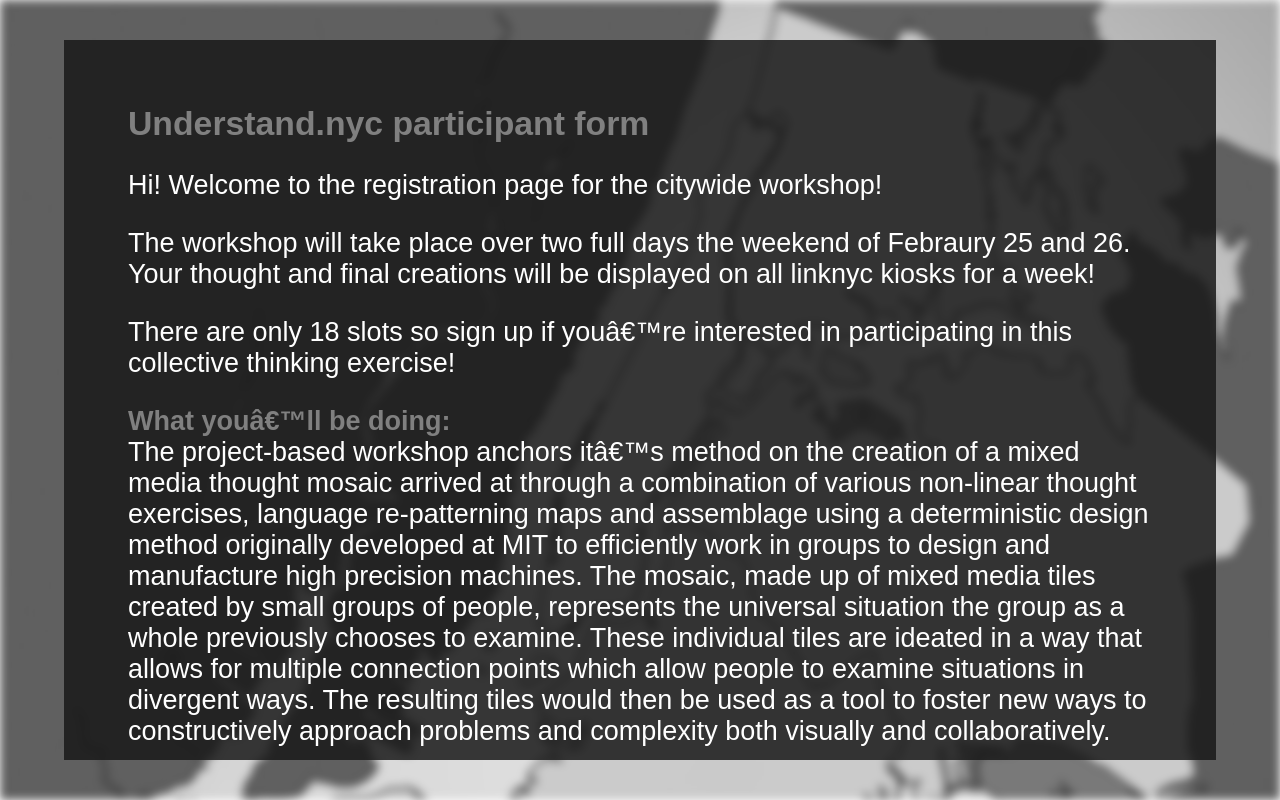
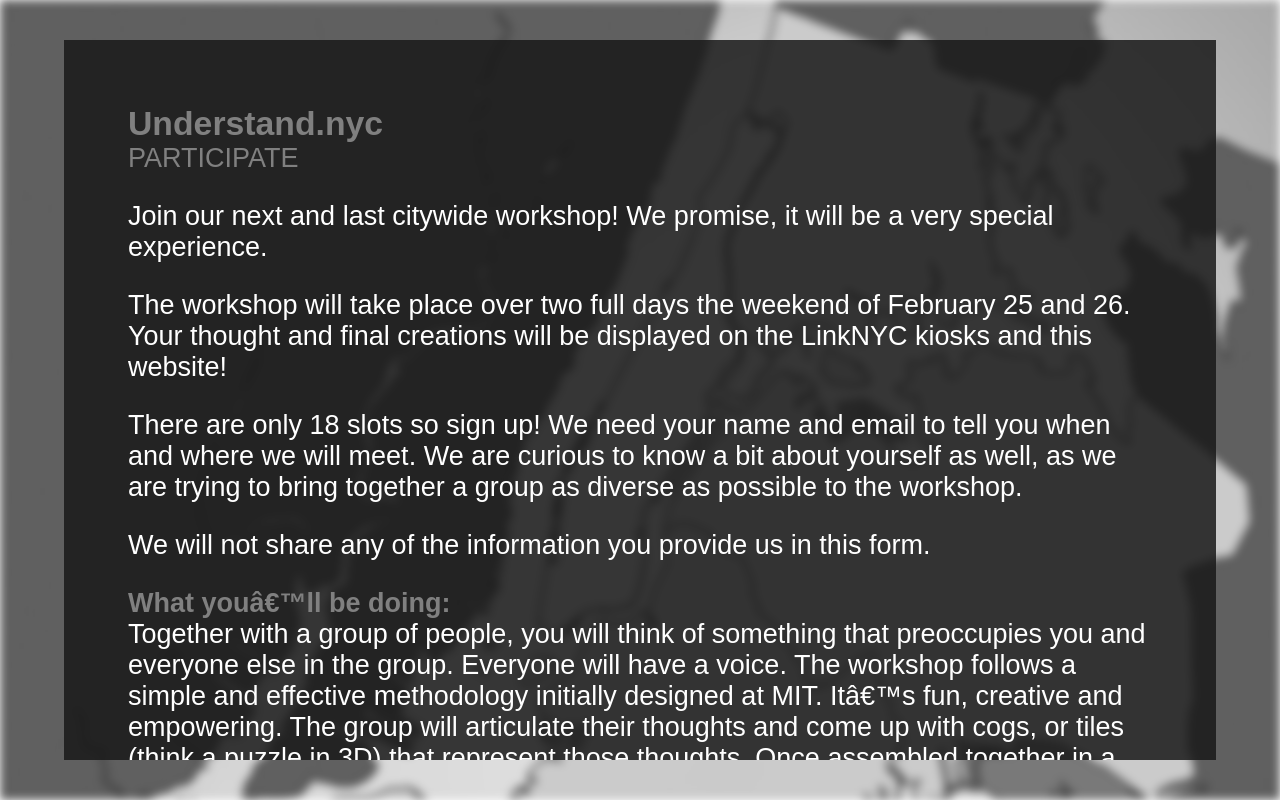
Before and after one commit to nwaxiomatic/Link-NYC, a plain HTML site: page participate/index.html in a window 1280 px wide. Drawn offline with Linux system fonts and the light colour scheme; animation ran at ten frames a second; a web font is replaced by a local one.

Commit message:
text updates

```diff
--- a/participate/index.html
+++ b/participate/index.html
@@ -41,23 +41,30 @@
 						<div class="freebirdFormviewerViewFormContent ">
 							<div class="freebirdFormviewerViewHeaderHeader">
 								<div class="freebirdFormviewerViewHeaderTitleRow">
-									<div class="freebirdFormviewerViewHeaderTitle" dir="auto" role="heading" aria-level="1">Understand.nyc participant form</div>
+									<div class="freebirdFormviewerViewHeaderTitle" dir="auto" role="heading" aria-level="1">Understand.nyc</div>
 								</div>
 								<div class="freebirdFormviewerViewHeaderDescription" dir="auto">
+								<div class="section-header">
+								PARTICIPATE
+							</div>
 									<p>
-										Hi! Welcome to the registration page for the citywide workshop!
+										Join our next and last citywide workshop! We promise, it will be a very special experience.
 									</p>
 									<p>
-										The workshop will take place over two full days the weekend of Febraury 25 and 26. Your thought and final creations will be displayed on all linknyc kiosks for a week!
+										The workshop will take place over two full days the weekend of February 25 and 26. Your thought and final creations will be displayed on the LinkNYC kiosks and this website!
 									</p>
 									<p>
-										There are only 18 slots so sign up if you’re interested in participating in this collective thinking exercise!
+										There are only 18 slots so sign up! We need your name and email to tell you when and where we will meet. We are curious to know a bit about yourself as well, as we are trying to bring together a group as diverse as possible to the workshop.
+									</p>
+									<p>
+										We will not share any of the information you provide us in this form.
 									</p>
 									<p> <b>What you’ll be doing:</b>
 										<br>
-										The project-based workshop anchors it’s method on the creation of a mixed media thought mosaic arrived at through a combination of various non-linear thought exercises, language re-patterning maps and assemblage using a deterministic design method originally developed at MIT to efficiently work in groups to design and manufacture high precision machines. The mosaic, made up of mixed media tiles created by small groups of people, represents the universal situation the group as a whole previously chooses to examine.  These individual tiles are ideated in a way that allows for multiple connection points which allow people to examine situations in divergent ways. The resulting tiles would then be used as a tool to foster new ways to constructively approach problems and complexity both visually and collaboratively.
+										Together with a group of people, you will think of something that preoccupies you and everyone else in the group. Everyone will have a voice. The workshop follows a simple and effective methodology initially designed at MIT. It’s fun, creative and empowering. The group will articulate their thoughts and come up with cogs, or tiles (think a puzzle in 3D) that represent those thoughts. Once assembled together in a mosaic, the tiles are a tool to foster new ways to constructively approach problems and complexity both visually and collaboratively. We want to hear what you have to say.
 										<br></p>
-									<p></p>
+									<p class="section-header">Gabriel Kahan, MIT researcher<br>
+Antoine Catala, visual artist</p>
 									<p></p>
 								</div>
 							</div>
```
Also changed, not shown: index.html (+5 -5 lines).
